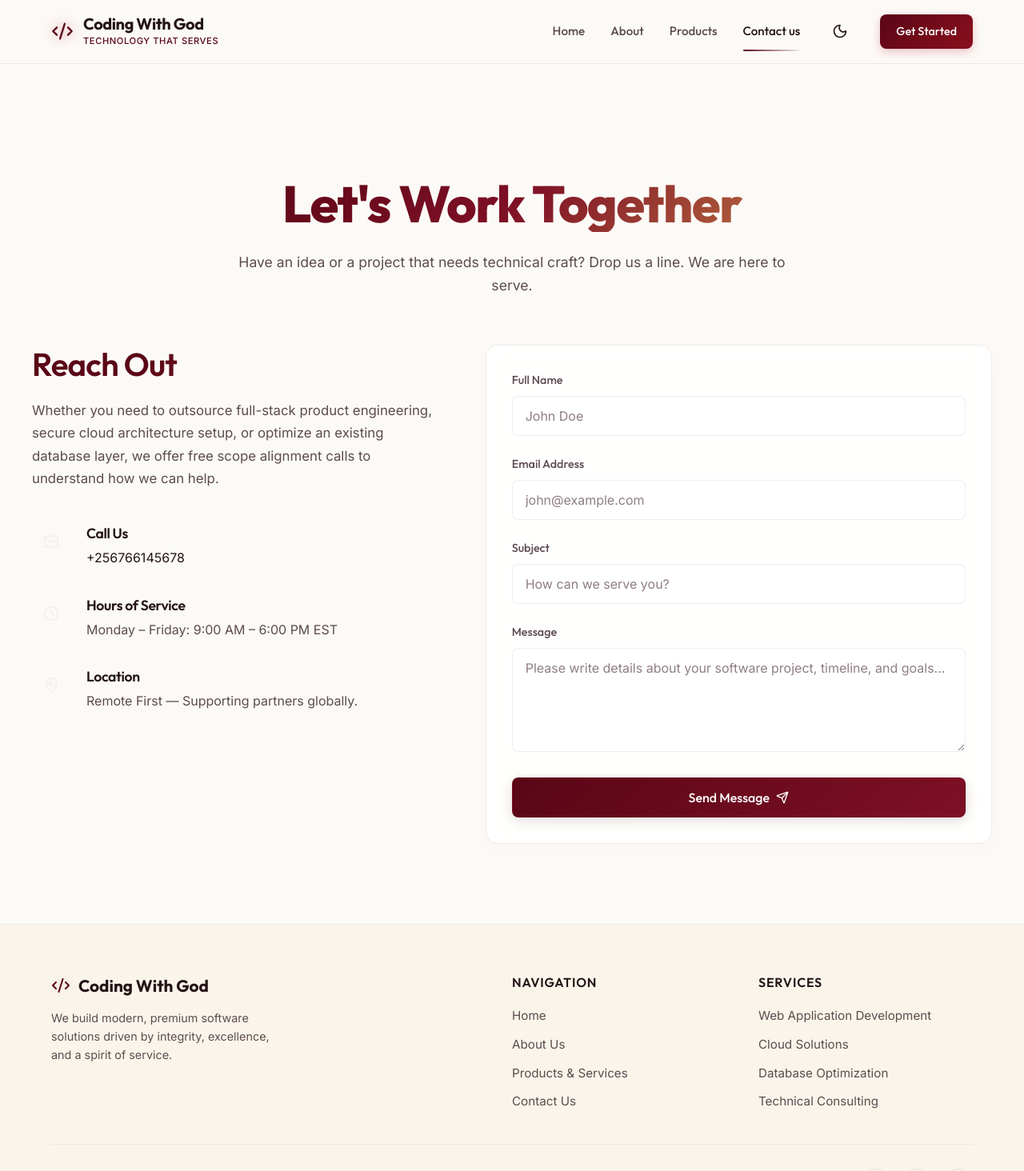
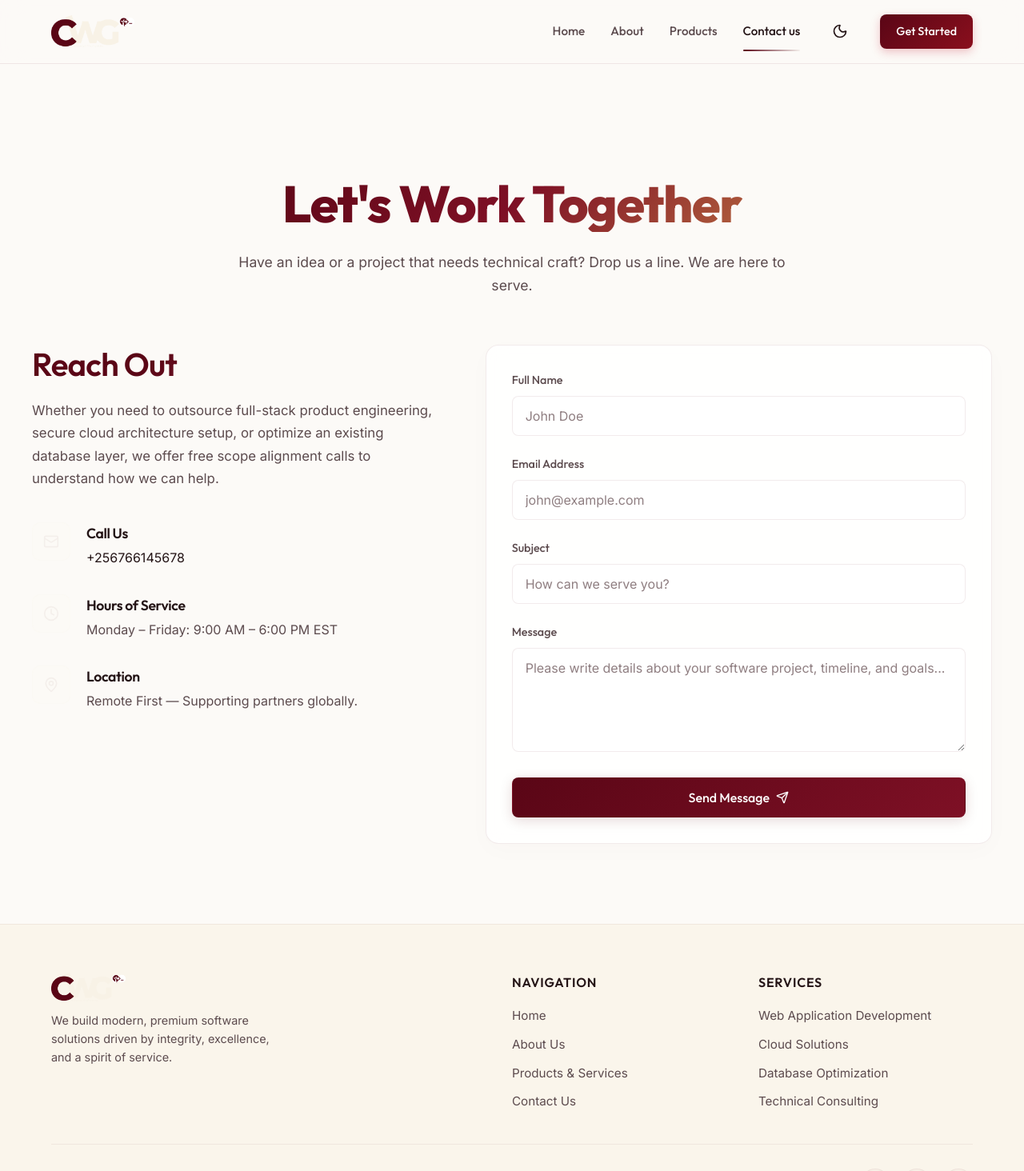
Before and after one commit to DesireNamanya/Coding-With-God, a React (Vite) app: page /contact in a window 1280 px wide. Shown: the top 1464 px of the page at 80% size. Built offline with nearby package versions, Linux system fonts and the light colour scheme.

Commit message:
feat: add logo asset and update library definitions to support iterable DOM objects

```diff
--- a/src/components/Footer.tsx
+++ b/src/components/Footer.tsx
@@ -1,6 +1,6 @@
 import React from 'react';
 import { Link } from 'react-router-dom';
-import { Code2, Heart } from 'lucide-react';
+import { Heart } from 'lucide-react';
 
 export const Footer: React.FC = () => {
   const currentYear = new Date().getFullYear();
@@ -11,8 +11,7 @@ export const Footer: React.FC = () => {
         {/* Brand Column */}
         <div className="footer-brand">
           <Link to="/" className="footer-logo">
-            <Code2 size={24} className="footer-logo-icon" />
-            <span>Coding With God</span>
+            <img src="/logo.svg" alt="Coding With God" className="logo-img" style={{ height: '36px', width: 'auto', display: 'block' }} />
           </Link>
           <p className="footer-tagline">
             We build modern, premium software solutions driven by integrity, excellence, and a spirit of service.
--- a/src/components/Navbar.tsx
+++ b/src/components/Navbar.tsx
@@ -1,6 +1,6 @@
 import React, { useState, useEffect } from 'react';
 import { NavLink } from 'react-router-dom';
-import { Code2, Menu, X, Sun, Moon } from 'lucide-react';
+import { Menu, X, Sun, Moon } from 'lucide-react';
 
 export const Navbar: React.FC = () => {
   const [isOpen, setIsOpen] = useState(false);
@@ -28,11 +28,7 @@ export const Navbar: React.FC = () => {
         {/* Brand/Logo */}
         <NavLink to="/" onClick={closeMenu} className="logo-link">
           <div className="logo-wrapper">
-            <Code2 size={28} className="logo-icon" />
-            <div className="logo-text">
-              <span className="brand-name">Coding With God </span>
-              <span className="brand-tagline">technology that serves</span>
-            </div>
+            <img src="/logo.svg" alt="Coding With God" className="logo-img" style={{ height: '40px', width: 'auto', display: 'block' }} />
           </div>
         </NavLink>
 
--- a/tsconfig.app.json
+++ b/tsconfig.app.json
@@ -2,7 +2,7 @@
   "compilerOptions": {
     "tsBuildInfoFile": "./node_modules/.tmp/tsconfig.app.tsbuildinfo",
     "target": "es2023",
-    "lib": ["ES2023", "DOM"],
+    "lib": ["ES2023", "DOM", "DOM.Iterable"],
     "module": "esnext",
     "types": ["vite/client"],
     "skipLibCheck": true,
```
Also changed, not shown: public/logo.svg (added), 1 other file (tests, documents, lock files or other folders).
